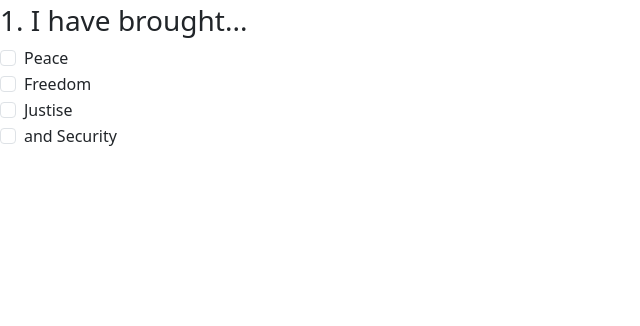
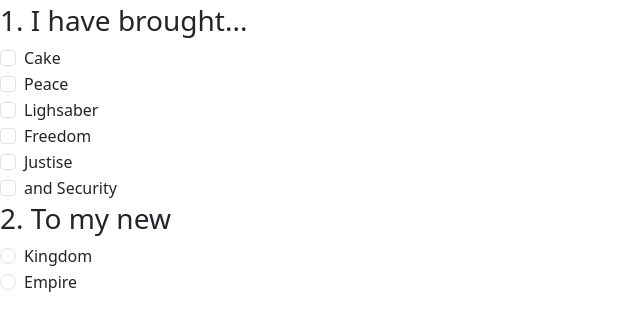
Before and after one commit to vorosvezer/The-duel-on-Mustafar, a plain HTML site: page index.html in a window 1280 px wide. Shown: the part 98-424 px from the top of the page, without its empty margins (0-640 px from the left). Drawn offline with nearby package versions, Linux system fonts and the light colour scheme.

Commit message:
add few lines and some bootstrap

```diff
--- a/index.html
+++ b/index.html
@@ -14,12 +14,31 @@
         <script src="https://cdn.jsdelivr.net/npm/bootstrap@5.3.0-alpha1/dist/js/bootstrap.bundle.min.js" integrity="sha384-w76AqPfDkMBDXo30jS1Sgez6pr3x5MlQ1ZAGC+nuZB+EYdgRZgiwxhTBTkF7CXvN" crossorigin="anonymous"></script>
 
         <h3>1. I have brought...</h3>
+
+        <div class="form-check">
+            <input class="form-check-input" type="checkbox" value="" id="flexCheckDefault">
+            <label class="form-check-label" for="flexCheckDefault">
+              Cake
+            </label>
+          </div>
+
+
+
         <div class="form-check">
   <input class="form-check-input" type="checkbox" value="" id="flexCheckDefault">
   <label class="form-check-label" for="flexCheckDefault">
     Peace
   </label>
 </div>
+
+<div class="form-check">
+    <input class="form-check-input" type="checkbox" value="" id="flexCheckDefault">
+    <label class="form-check-label" for="flexCheckDefault">
+      Lighsaber
+    </label>
+  </div>
+
+
 
 <div class="form-check">
   <input class="form-check-input" type="checkbox" value="" id="flexCheckDefault">
@@ -41,11 +60,22 @@
     and Security
   </label>
 </div>
-<!-- <div class="form-check">
-  <input class="form-check-input" type="checkbox" value="" id="flexCheckChecked" checked>
-  <label class="form-check-label" for="flexCheckChecked">
-    Checked checkbox
-  </label>
-</div> -->
+
+<h3>2. To my new</h3>
+
+<div class="form-check">
+    <input class="form-check-input" type="radio" name="flexRadioDefault" id="flexRadioDefault1">
+    <label class="form-check-label" for="flexRadioDefault1">
+      Kingdom
+    </label>
+  </div>
+
+  <div class="form-check">
+    <input class="form-check-input" type="radio" name="flexRadioDefault" id="flexRadioDefault1">
+    <label class="form-check-label" for="flexRadioDefault1">
+      Empire
+    </label>
+  </div>
+
 </body>
 </html>
```
